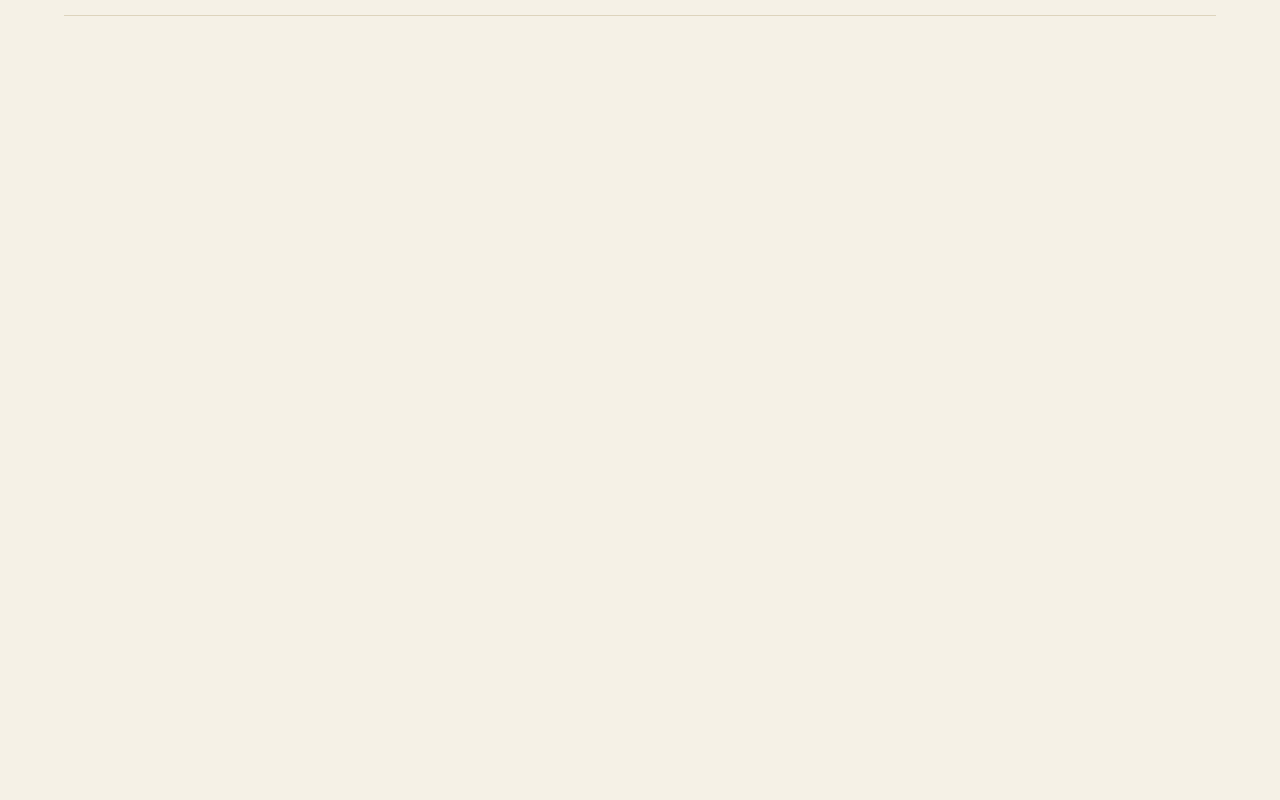
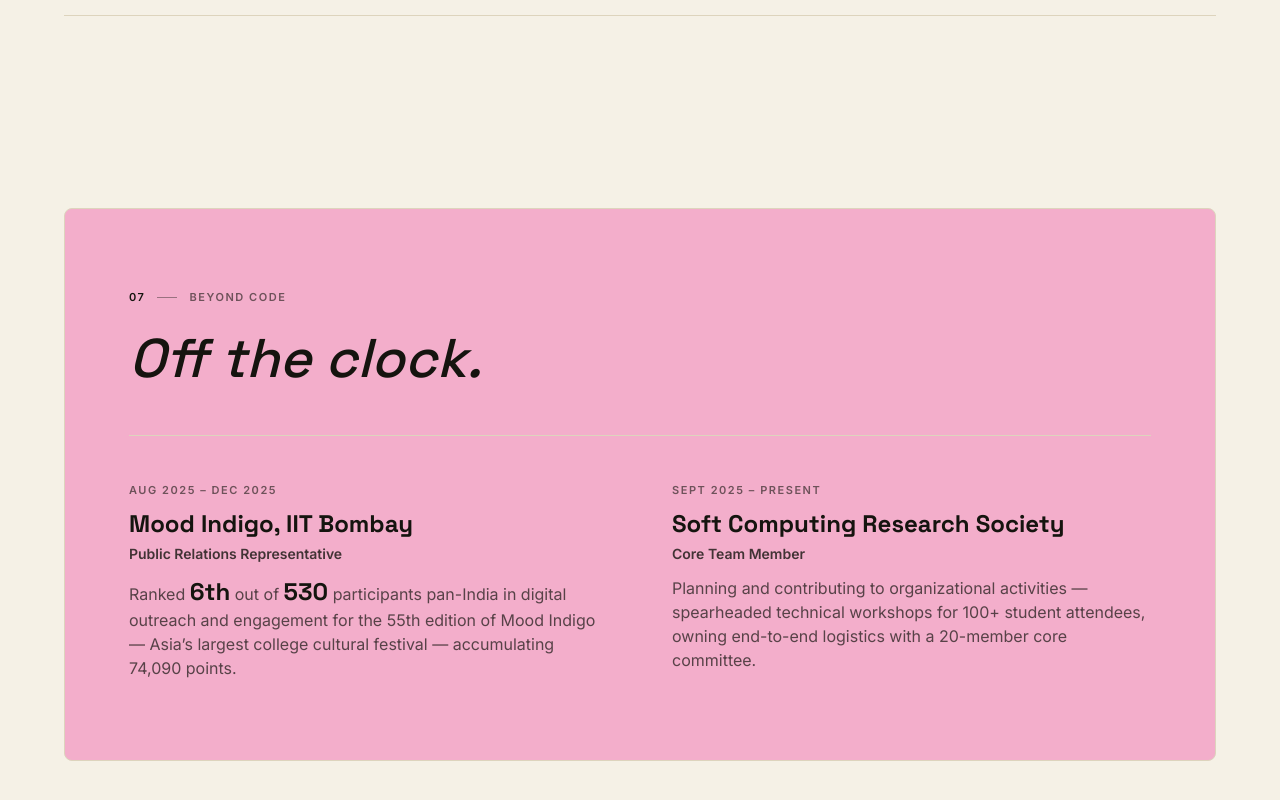
Before and after one commit to himanshugoud/himanshu-portfolio, a Next.js app: page / in a window 1280 px wide. Shown: the part 6660-7460 px from the top of the page. Before the commit the page ends 6804 px from the top, so only its background shows below. Built offline with nearby package versions, Linux system fonts and the light colour scheme.

Commit message:
Phase 7: Beyond Code

```diff
--- a/src/app/page.tsx
+++ b/src/app/page.tsx
@@ -6,6 +6,7 @@
 import WorkSection from "@/components/WorkSection";
 import ToolsSection from "@/components/ToolsSection";
 import CertificationsSection from "@/components/CertificationsSection";
+import BeyondCodeSection from "@/components/BeyondCodeSection";
 
 export default function Home() {
   return (
@@ -18,6 +19,7 @@
       <WorkSection />
       <ToolsSection />
       <CertificationsSection />
+      <BeyondCodeSection />
     </main>
   );
 }
--- /dev/null
+++ b/src/components/BeyondCodeSection.tsx
@@ -0,0 +1,89 @@
+"use client";
+
+import { motion } from "framer-motion";
+
+const container = {
+  hidden: {},
+  show: { transition: { staggerChildren: 0.09, delayChildren: 0.05 } },
+};
+
+const item = {
+  hidden: { opacity: 0, y: 18 },
+  show: {
+    opacity: 1,
+    y: 0,
+    transition: { duration: 0.6, ease: [0.22, 1, 0.36, 1] as const },
+  },
+};
+
+export default function BeyondCodeSection() {
+  return (
+    <section className="content-col py-10 md:py-16">
+      <motion.div
+        variants={container}
+        initial="hidden"
+        whileInView="show"
+        viewport={{ once: true, amount: 0.15 }}
+        className="rounded-[var(--radius-md)] border border-card-pink bg-card-pink px-6 py-14 text-ink sm:px-10 md:px-16 md:py-20"
+      >
+        <motion.span
+          variants={item}
+          className="label-meta flex items-center gap-3 text-ink/60"
+        >
+          <span className="text-ink">07</span>
+          <span className="h-px w-5 bg-ink/40" aria-hidden="true" />
+          Beyond Code
+        </motion.span>
+
+        <motion.h2
+          variants={item}
+          className="mt-6 font-display text-4xl italic leading-[1.05] text-ink sm:text-5xl lg:text-[3.4rem]"
+        >
+          Off the clock.
+        </motion.h2>
+
+        <div className="mt-12 grid gap-10 border-t border-ink/15 pt-10 md:grid-cols-2 md:gap-16">
+          <motion.div variants={item}>
+            <span className="label-meta text-ink/60">
+              Aug 2025 &ndash; Dec 2025
+            </span>
+            <h3 className="mt-2 font-display text-2xl font-bold text-ink">
+              Mood Indigo, IIT Bombay
+            </h3>
+            <p className="mt-1 text-sm font-semibold text-ink/80">
+              Public Relations Representative
+            </p>
+            <p className="mt-3 text-ink/70">
+              Ranked{" "}
+              <span className="font-display text-2xl font-bold text-ink">
+                6th
+              </span>{" "}
+              out of{" "}
+              <span className="font-display text-2xl font-bold text-ink">
+                530
+              </span>{" "}
+              participants pan-India in digital outreach and engagement for
+              the 55th edition of Mood Indigo &mdash; Asia&rsquo;s largest
+              college cultural festival &mdash; accumulating 74,090 points.
+            </p>
+          </motion.div>
+
+          <motion.div variants={item}>
+            <span className="label-meta text-ink/60">Sept 2025 &ndash; Present</span>
+            <h3 className="mt-2 font-display text-2xl font-bold text-ink">
+              Soft Computing Research Society
+            </h3>
+            <p className="mt-1 text-sm font-semibold text-ink/80">
+              Core Team Member
+            </p>
+            <p className="mt-3 text-ink/70">
+              Planning and contributing to organizational activities &mdash;
+              spearheaded technical workshops for 100+ student attendees,
+              owning end-to-end logistics with a 20-member core committee.
+            </p>
+          </motion.div>
+        </div>
+      </motion.div>
+    </section>
+  );
+}
```
